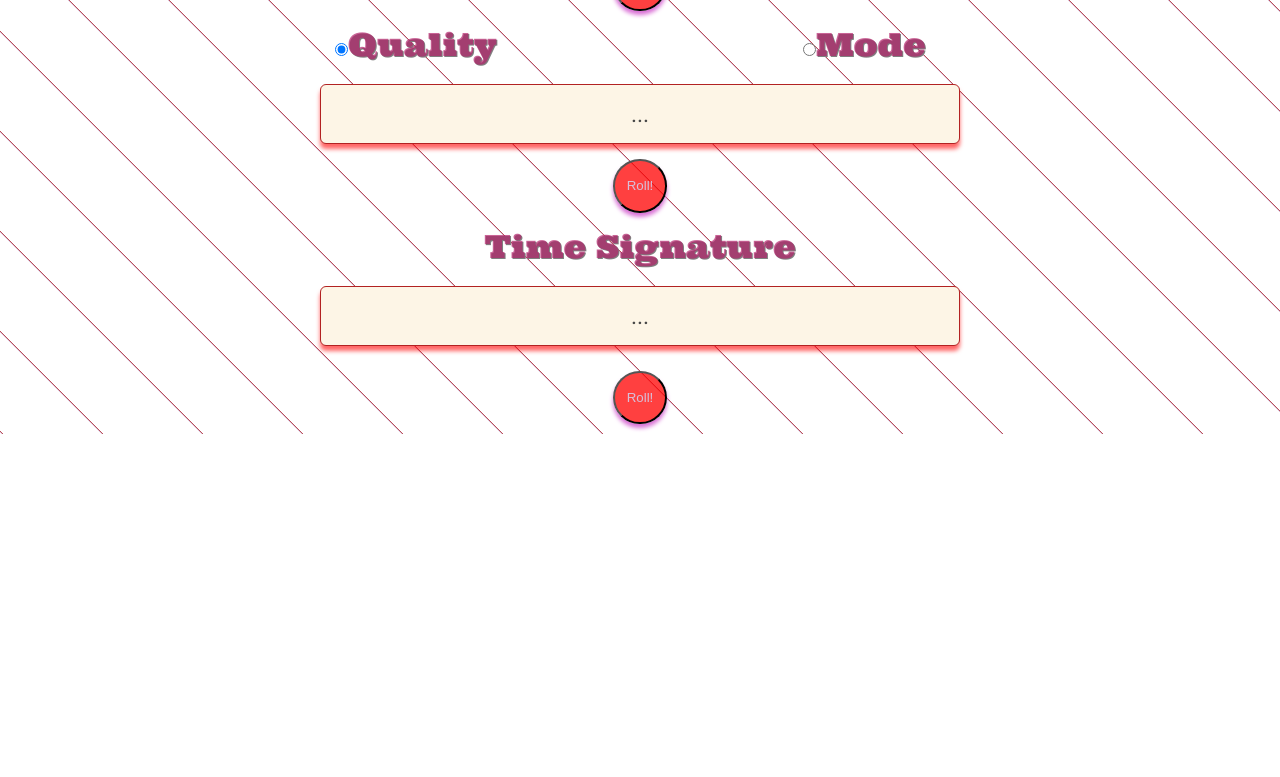
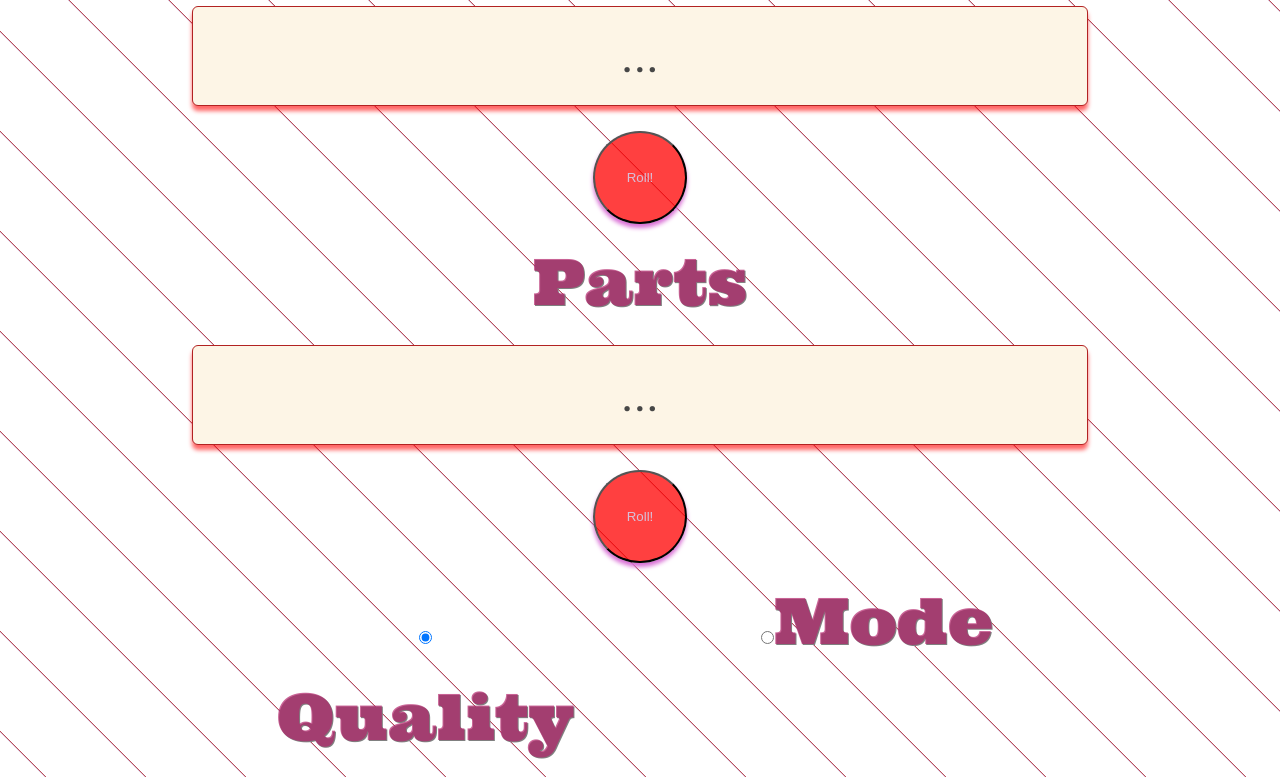
Before and after one commit to thommccarthy/musicalgame, a plain HTML site: page index.html in a window 1280 px wide. Shown: the part 768-1545 px from the top of the page. Before the commit the page ends 1202 px from the top, so only its background shows below. Drawn offline with Linux system fonts and the light colour scheme; a web font is replaced by a local one.

Commit message:
changed some stylings to make elements larger

```diff
--- a/index.html
+++ b/index.html
@@ -4,12 +4,12 @@
 	<meta charset="utf-8">
 	<title></title>
 	<link rel="stylesheet" href="style.css">
-	<link rel="stylesheet" href="pattern1.css">
+	<!-- <link rel="stylesheet" href="pattern1.css"> -->
 	<link rel="stylesheet" href="shorthand.min.css">
 	<link href="https://fonts.googleapis.com/css?family=Oswald:300,700|Varela+Round" rel="stylesheet">
 	<link rel="preconnect" href="https://fonts.gstatic.com">
 	<link href="https://fonts.googleapis.com/css2?family=Ultra&display=swap" rel="stylesheet">
-<link href="https://fonts.googleapis.com/css2?family=Cabin+Sketch&family=Roboto&display=swap" rel="stylesheet">
+	<link href="https://fonts.googleapis.com/css2?family=Cabin+Sketch&family=Roboto&display=swap" rel="stylesheet">
 
 </head>
 <!-- header -->
@@ -45,18 +45,16 @@
 		<h2><input type="radio" name="modequality" value="modeclicked" id="moderadio">Mode</h2>
 	</div>
 	<div id="modesarea" class="childgrid">
-		<!-- <input type="radio" name="mode" class="input"> -->
-		<!-- <h2 id="modeheader">Mode</h2> -->
 		<div id="modesdisplay" class="displaystyle">...</div>
 
-	<button id="modesbutton" class="buttonspacing">Roll!</button>
+		<button id="modesbutton" class="buttonspacing">Roll!</button>
 	</div>
 
 	<div id="qualityarea" class="childgrid">
 
 		<div id="qualitydisplay" class="displaystyle">...</div>
 
-	<button id="qualitybutton" class="buttonspacing">Roll!</button>
+		<button id="qualitybutton" class="buttonspacing">Roll!</button>
 	</div>
 </section>
 
--- a/script.js
+++ b/script.js
@@ -34,12 +34,6 @@ let tempoButton = document.getElementById("tempobutton");
 let qualityHeader = document.getElementById("qualityheader");
 let qualityRadio = document.getElementById("qualityradio");
 let modeRadio = document.getElementById("moderadio");
-
-
-
-function qualityClick() {
-	console.log("QUALITY");
-}
 
 function displayKey() {
 	const randomKey = Math.floor(Math.random() * (keysArray.length));
--- a/style.css
+++ b/style.css
@@ -1,10 +1,15 @@
+.pattern-diagonal-lines-xl {
+    background-image: repeating-linear-gradient(45deg, thistle 0, firebrick 1px, transparent 0, transparent 50%);
+    background-size: 100px 100px;
+}
+
 .bg { background-color: thistle; }
 
 h2 {
 	font-family: 'Ultra', serif;
 	color: rgba(178,34,106, 0.7);
 	font-weight: lighter;
-	font-size: 2em;
+	font-size: 4em;
 	text-shadow: 1px 1px grey;
 	text-align: center;
 }
@@ -36,7 +41,7 @@ h2 {
 	margin-right: auto;
 	margin-bottom: 30px;
 	font-family: 'Ultra', serif;
-	font-size: 3em;
+	font-size: 5em;
 	text-decoration: underline;
 	border: solid firebrick 1px;
 	border-radius: 5px;
@@ -58,8 +63,8 @@ h2 {
 .buttonspacing {
 
 	position: relative;
-	width: 4em;
-	height: 4em;
+	width: 7em;
+	height: 7em;
 	display: block;
 	border-radius: 50%;
 	margin-left: auto;
@@ -75,15 +80,15 @@ h2 {
 
 
 .displaystyle {
-	height: 60px;
-	width: 50%;
+	height: 100px;
+	width: 70%;
 	padding-top: 13px;
 	background-color: oldlace;
 	border: solid firebrick 1px;
 	border-radius: 6px;
 	font-family: 'Roboto', sans-serif;
 	color: rgba(71, 71, 71, 1.5);
-	font-size: 23px;
+	font-size: 3em;
 	display: block;
 	text-align: center;
 	margin-right: auto;
@@ -167,3 +172,10 @@ footer {
 #modesdisplay {
 	display:none;
 }
+
+input {
+	/*display: block;
+	position: relative;
+	top: 10;
+	right: 10;*/
+}
```
